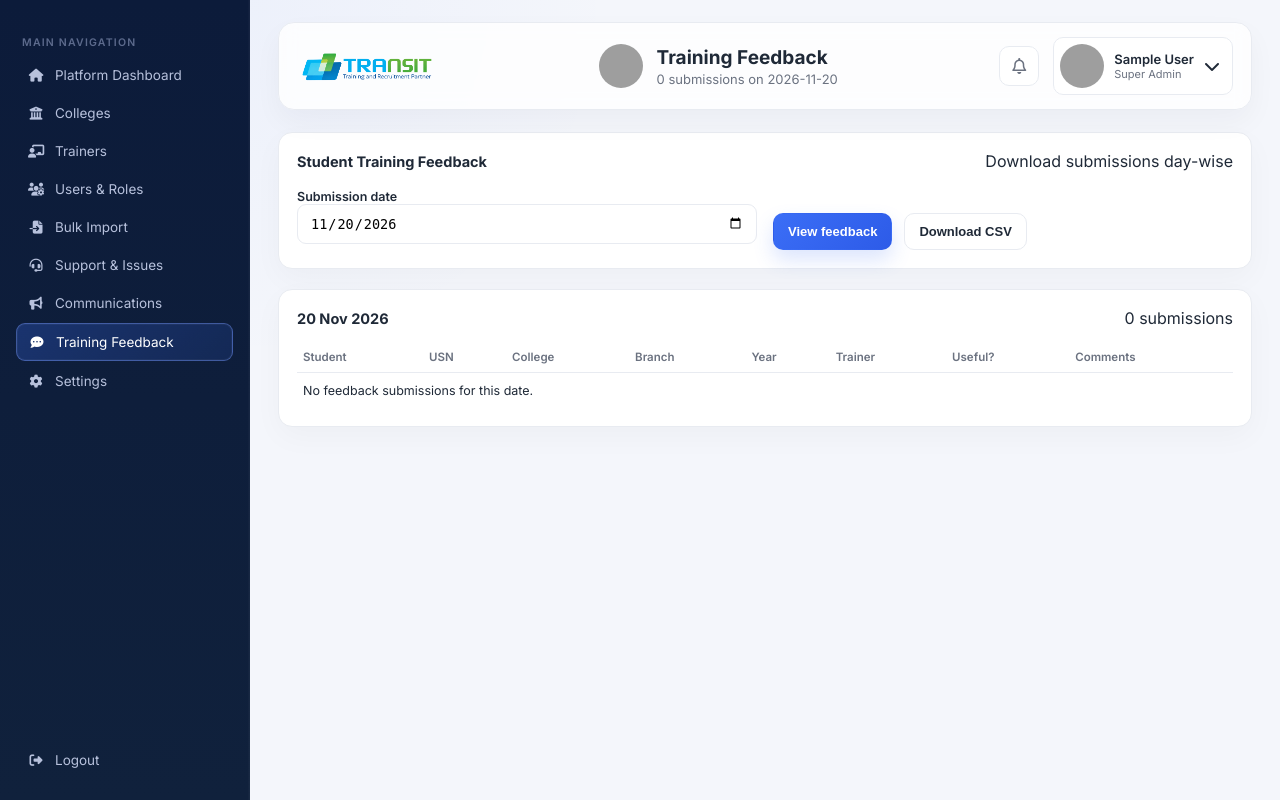
After one commit to Nikhil3537/transit-nexus, a Django app: page /admin-feedback/ in a window 1280 px wide. The commit adds this page. Run offline with Django 5.2, Linux system fonts and the light colour scheme; the visitor is signed in with stand-in values (Sample User, id 1); data comes from the database, SQL or seed files in the repository; data that the repository does not hold is empty; grey boxes are pictures that could not be loaded.

Commit message:
Add day-wise student training feedback

```diff
--- a/dashboard/templates/dashboard/_sidebar.html
+++ b/dashboard/templates/dashboard/_sidebar.html
@@ -20,6 +20,7 @@
     </a>
     <a href="{% url 'calendar_view' %}" class="nav-item {% if active_page == 'calendar' %}active{% endif %}"><i class="fa-solid fa-calendar-days"></i> Calendar</a>
     <a href="{% url 'payments' %}" class="nav-item {% if active_page == 'payments' %}active{% endif %}"><i class="fa-solid fa-wallet"></i> My Payments</a>
+    <a href="{% url 'training_feedback' %}" class="nav-item {% if active_page == 'training_feedback' %}active{% endif %}"><i class="fa-solid fa-comment-dots"></i> Training Feedback</a>
   </nav>
 
   <p class="nav-section-label">SUPPORT</p>
--- a/dashboard/urls.py
+++ b/dashboard/urls.py
@@ -61,4 +61,5 @@ urlpatterns = [
     path("messages/", views.messages_view, name="messages_list"),
     path("calendar/", views.calendar_view, name="calendar_view"),
     path("payments/", views.payments_view, name="payments"),
+    path("training-feedback/", views.training_feedback_view, name="training_feedback"),
 ]
--- a/portal/forms.py
+++ b/portal/forms.py
@@ -5,6 +5,7 @@ from django.utils import timezone
 from .models import (
     AdminInvoice, CollegeAssessment, CollegeProfile, CollegeProgram, CollegeQuickReport, CollegeStudent,
     Department, Faculty, OnlineTest, PlacementRecord, SyllabusCoverage,
+    TrainingFeedback,
 )
 
 
@@ -204,6 +205,35 @@ class CollegeProgramForm(forms.ModelForm):
         fields = ["name", "students_count", "status"]
 
 
+class TrainingFeedbackForm(forms.ModelForm):
+    class Meta:
+        model = TrainingFeedback
+        fields = [
+            "trainer_name", "content_hold", "clarity", "topic_completion", "communication",
+            "objectives_followed", "organization", "doubt_clarification", "materials_useful",
+            "topic_understandable", "participation_appreciation", "session_useful", "comments",
+        ]
+        labels = {
+            "content_hold": "Trainer held on to the content",
+            "clarity": "Clarity in training",
+            "topic_completion": "Topic completion in time",
+            "communication": "Communication skills",
+            "objectives_followed": "Objectives for topic identified and followed",
+            "organization": "Organization of the content",
+            "doubt_clarification": "Clarification of doubts",
+            "materials_useful": "Materials distributed were useful",
+            "topic_understandable": "Topic was understandable",
+            "participation_appreciation": "Trainer appreciated class participation / interaction",
+            "session_useful": "Did you find the session useful",
+            "comments": "Comments and suggestions",
+        }
+        widgets = {field: forms.RadioSelect for field in [
+            "content_hold", "clarity", "topic_completion", "communication", "objectives_followed",
+            "organization", "doubt_clarification", "materials_useful", "topic_understandable",
+            "participation_appreciation", "session_useful",
+        ]}
+
+
 class DepartmentAttendanceForm(forms.ModelForm):
     name = forms.ChoiceField(choices=ACADEMIC_PROGRAMME_CHOICES, label="Academic programme or department")
     custom_department = forms.CharField(
--- a/portal/models.py
+++ b/portal/models.py
@@ -96,6 +96,36 @@ class AdminScheduleItem(models.Model):
 
     class Meta:
         ordering = ["date"]
+
+
+class TrainingFeedback(models.Model):
+    RATING_CHOICES = [("Excellent", "Excellent"), ("Good", "Good"), ("Average", "Average")]
+
+    student = models.ForeignKey(StudentProfile, on_delete=models.CASCADE, related_name="training_feedback")
+    college = models.ForeignKey("CollegeProfile", on_delete=models.CASCADE, related_name="training_feedback")
+    submitted_date = models.DateField(auto_now_add=True)
+    academic_year = models.CharField(max_length=20, blank=True)
+    student_name = models.CharField(max_length=150)
+    usn = models.CharField(max_length=80)
+    branch = models.CharField(max_length=150)
+    trainer_name = models.CharField(max_length=150)
+    content_hold = models.CharField(max_length=20, choices=RATING_CHOICES)
+    clarity = models.CharField(max_length=20, choices=RATING_CHOICES)
+    topic_completion = models.CharField(max_length=20, choices=RATING_CHOICES)
+    communication = models.CharField(max_length=20, choices=RATING_CHOICES)
+    objectives_followed = models.CharField(max_length=20, choices=RATING_CHOICES)
+    organization = models.CharField(max_length=20, choices=RATING_CHOICES)
+    doubt_clarification = models.CharField(max_length=20, choices=RATING_CHOICES)
+    materials_useful = models.CharField(max_length=20, choices=RATING_CHOICES)
+    topic_understandable = models.CharField(max_length=20, choices=RATING_CHOICES)
+    participation_appreciation = models.CharField(max_length=20, choices=RATING_CHOICES)
+    session_useful = models.CharField(max_length=20, choices=RATING_CHOICES)
+    comments = models.TextField(blank=True)
+    created_at = models.DateTimeField(auto_now_add=True)
+
+    class Meta:
+        ordering = ["-submitted_date", "-created_at"]
+        indexes = [models.Index(fields=["submitted_date", "college"])]
 
 
 # =========================================================
--- /dev/null
+++ b/portal/templates/portal/admin_feedback.html
@@ -0,0 +1,18 @@
+{% extends "portal/_page_base.html" %}
+{% block title %}Training Feedback · Transit Nexus{% endblock %}
+{% block content %}
+<section class="panel">
+  <div class="panel-head"><h3>Student Training Feedback</h3><span class="muted">Download submissions day-wise</span></div>
+  <form method="get" class="form-grid">
+    <label>Submission date<input type="date" name="date" value="{{ selected_date }}" required></label>
+    <div style="display:flex; gap:.75rem; align-items:end; flex-wrap:wrap;"><button class="btn btn-primary" type="submit">View feedback</button><button class="btn btn-secondary" type="submit" name="download" value="csv">Download CSV</button></div>
+  </form>
+</section>
+<section class="panel">
+  <div class="panel-head"><h3>{{ feedback_date|date:"d M Y" }}</h3><span>{{ feedback|length }} submissions</span></div>
+  <table class="data-table"><thead><tr><th>Student</th><th>USN</th><th>College</th><th>Branch</th><th>Year</th><th>Trainer</th><th>Useful?</th><th>Comments</th></tr></thead><tbody>
+    {% for item in feedback %}<tr><td>{{ item.student_name }}</td><td>{{ item.usn }}</td><td>{{ item.college.college_name }}</td><td>{{ item.branch }}</td><td>{{ item.academic_year }}</td><td>{{ item.trainer_name }}</td><td>{{ item.session_useful }}</td><td>{{ item.comments|default:"—" }}</td></tr>
+    {% empty %}<tr><td colspan="8">No feedback submissions for this date.</td></tr>{% endfor %}
+  </tbody></table>
+</section>
+{% endblock %}
--- a/portal/urls.py
+++ b/portal/urls.py
@@ -23,6 +23,7 @@ urlpatterns = [
     path("admin-users/", views.admin_users, name="admin_users"),
     path("admin-bulk-import/", views.bulk_import, name="bulk_import"),
     path("admin-communications/", views.admin_communications, name="admin_communications"),
+    path("admin-feedback/", views.admin_feedback, name="admin_feedback"),
     path("admin-settings/", views.admin_settings, name="admin_settings"),
 
     # College
--- a/portal/views.py
+++ b/portal/views.py
@@ -33,11 +33,13 @@ from .models import (
     TrainerCalendarEvent, TrainerAvailability, OnlineTest, OnlineTestQuestion,
     OnlineTestAttempt, OnlineTestAnswer, JobDrive, Offer,
     ACADEMIC_YEAR_CHOICES,
+    TrainingFeedback,
 )
 from .forms import (
     CollegeAssessmentForm, CollegeExternalTestForm, CollegeInvoiceForm, CollegeProgramForm, CollegeQuickReportForm,
     CollegeInvoiceForm, CollegeQuickReportForm, CollegeStudentAccountForm, CollegeStudentForm,
     DepartmentAttendanceForm, FacultyForm, OnlineTestForm, PlacementRecordForm, SyllabusCoverageForm,
+    TrainingFeedbackForm,
 )
 from dashboard.models import Assessment, DailyAttendance, StudentProfile
 
@@ -50,6 +52,7 @@ ADMIN_NAV = [
     ("fa-solid fa-file-import", "Bulk Import", "bulk_import"),
     ("fa-solid fa-headset", "Support & Issues", "admin_support"),
     ("fa-solid fa-bullhorn", "Communications", "admin_communications"),
+    ("fa-solid fa-comment-dots", "Training Feedback", "admin_feedback"),
     ("fa-solid fa-gear", "Settings", "admin_settings"),
 ]
 
@@ -316,6 +319,45 @@ def admin_dashboard(request):
         "selected_academic_year": selected_academic_year,
     }
     return render(request, "portal/admin_dashboard.html", context)
+
+
+@platform_admin_required
+def admin_feedback(request):
+    selected_date = request.GET.get("date", "").strip()
+    try:
+        feedback_date = date.fromisoformat(selected_date) if selected_date else timezone.localdate()
+    except ValueError:
+        feedback_date = timezone.localdate()
+        selected_date = feedback_date.isoformat()
+    feedback = TrainingFeedback.objects.select_related("student__user", "college").filter(
+        submitted_date=feedback_date
+    )
+    if request.GET.get("download") == "csv":
+        output = io.StringIO()
+        writer = csv.writer(output)
+        writer.writerow([
+            "Date", "College", "Academic Year", "Student", "USN", "Branch", "Trainer",
+            "Content", "Clarity", "Completion", "Communication", "Objectives", "Organization",
+            "Doubts", "Materials", "Understandable", "Participation", "Useful", "Comments",
+        ])
+        for item in feedback:
+            writer.writerow([
+                item.submitted_date, item.college.college_name, item.academic_year, item.student_name,
+                item.usn, item.branch, item.trainer_name, item.content_hold, item.clarity,
+                item.topic_completion, item.communication, item.objectives_followed, item.organization,
+                item.doubt_clarification, item.materials_useful, item.topic_understandable,
+                item.participation_appreciation, item.session_useful, item.comments,
+            ])
+        response = HttpResponse(output.getvalue(), content_type="text/csv; charset=utf-8")
+        response["Content-Disposition"] = f'attachment; filename="training-feedback-{feedback_date.isoformat()}.csv"'
+        return response
+    profile, _ = AdminProfile.objects.get_or_create(user=request.user)
+    ctx = _page_ctx(
+        profile, ADMIN_NAV, "Training Feedback", "Training Feedback",
+        f"{feedback.count()} submissions on {feedback_date.isoformat()}", "Super Admin",
+        feedback=feedback, selected_date=feedback_date.isoformat(), feedback_date=feedback_date,
+    )
+    return render(request, "portal/admin_feedback.html", ctx)
 
 
 PREFERRED_DEPARTMENT_ORDER = [
```
Also changed, not shown: dashboard/templates/dashboard/training_feedback.html (added, +18 -0 lines), dashboard/views.py (+34 -2 lines), portal/migrations/0018_trainingfeedback.py (added).
